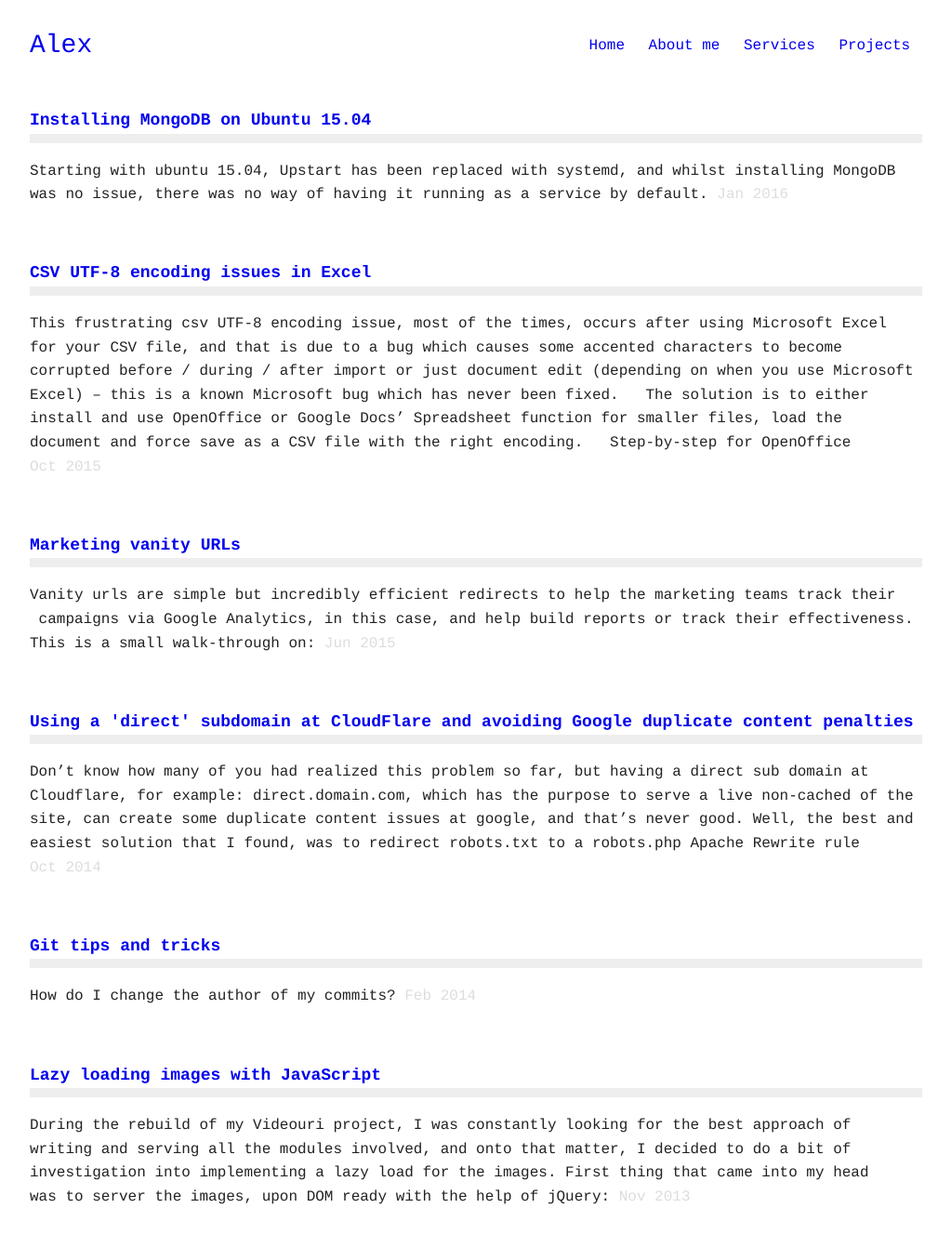
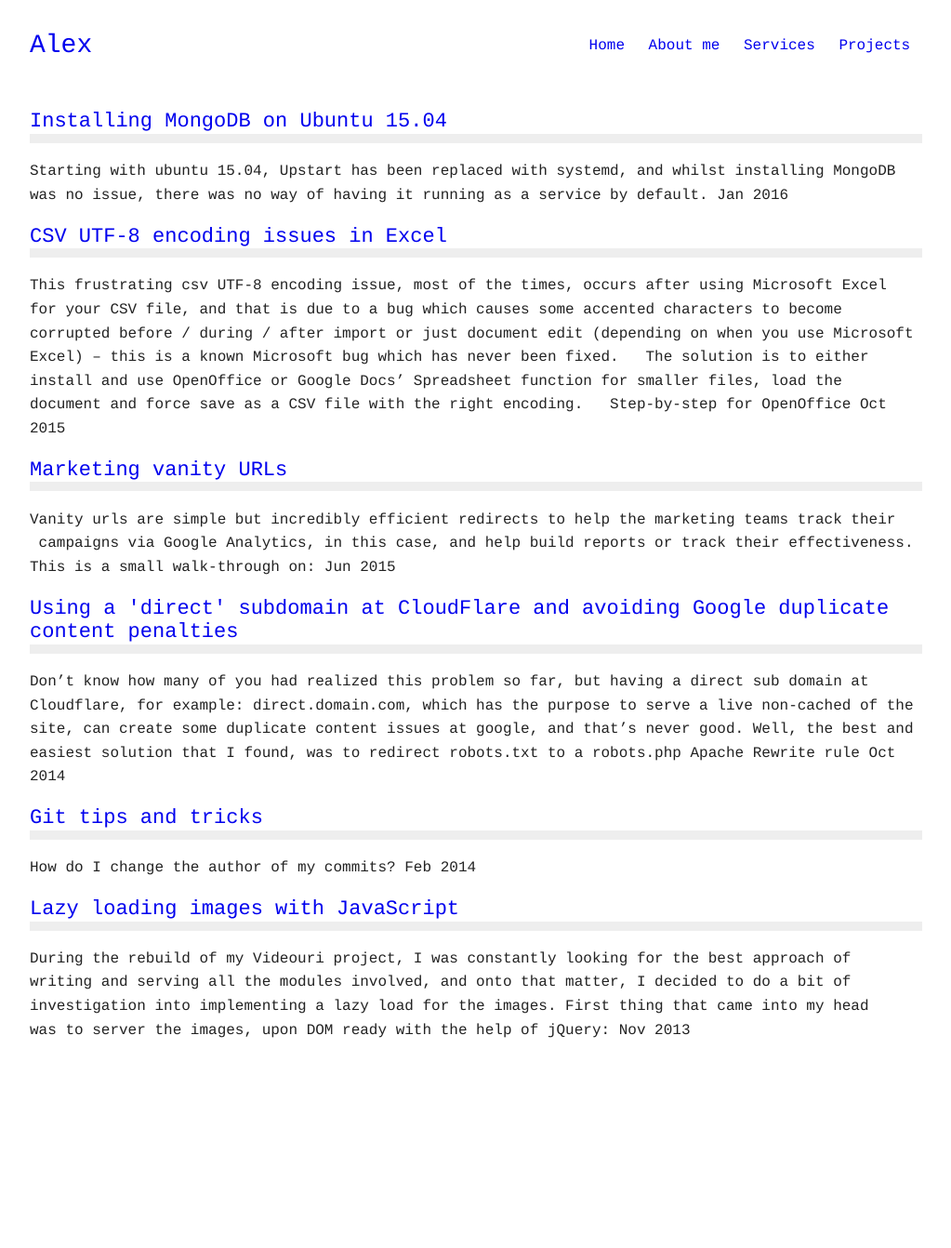
Before and after one commit to w0rldart/w0rldart.com, a Jekyll site: the page built from index.html, in a window 1280 px wide. Shown: the whole page at 93% size, without its empty margins (128-1151 px from the left). Built offline with Jekyll 4.4.1, drawn with Linux system fonts in a browser that asks for light colours; after the commit the page ends 1137 px from its top, so only the background shows below that.

Commit message:
Fix content structure on index page

```diff
--- a/index.html
+++ b/index.html
@@ -2,16 +2,14 @@
 layout: default
 ---
 
-<div class="container">
 <section class="posts">
-        <div class="post">
     {% for post in site.posts limit:20 %}
-            <h3 class="title">
+    <article class="post">
+        <h2 class="title">
             <a href="{{ post.url }}">
                 {{ post.title }}
             </a>
-            </h3>
-            <div class="body">
+        </h2>
         <p>
             {% if post.description %}
                 {{ post.description | markdownify | strip_html }}
@@ -23,9 +21,6 @@
                 {{ post.date | date: "%b %Y" }}
             </info>
         </p>
-                <br/>
-            </div>
+    </article>
     {% endfor %}
-        </div>
 </section>
-</div>
```
Lines whose indentation alone changed are shown as unchanged.
